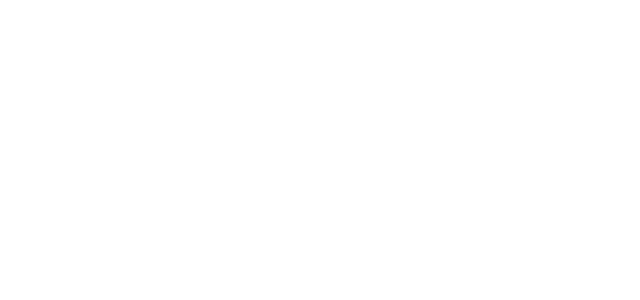
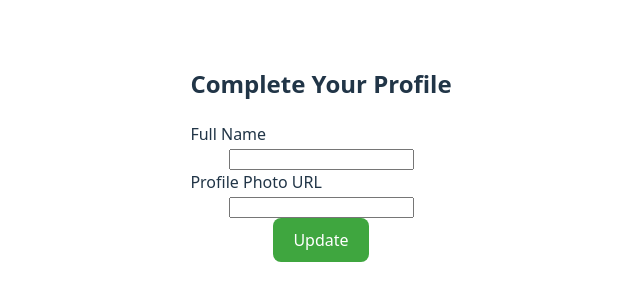
Before and after one commit to AbhayPatil-005/ReactJS-miniProjects, a React (Vite) app in the folder 13_Expense_Tracker_Project/: page /complete-profile in a window 1280 px wide. Shown: the part 246-546 px from the top of the page, without its empty margins (319-959 px from the left). Built offline with nearby package versions, Linux system fonts and the light colour scheme; sample sign-in values are in the browser's storage.

Commit message:
Added complete the profile feature

```diff
--- a/13_Expense_Tracker_Project/src/App.jsx
+++ b/13_Expense_Tracker_Project/src/App.jsx
@@ -5,6 +5,7 @@ import LoginPage from './components/auth/LoginPage';
 import HomePage from './components/dashboard/HomePage';
 import { Route, Switch, Redirect  } from 'react-router-dom';
 import { AuthContext } from './authContext/AuthContextProvider';
+import CompleteProfilePage from './components/dashboard/ProfilePage';
 
 
 function App() {
@@ -16,10 +17,17 @@ function App() {
         <Route path='/login' exact >
           {!authCtx.isLoggedIn ? <LoginPage/>:<Redirect to='/' />}
         </Route>
-        <Route path='/sign-up' component={SignUpPage}/>
+
         <Route path='/' exact>
           {authCtx.isLoggedIn ? <HomePage/>:<Redirect to='/login' />}
         </Route>
+
+        <Route path='/sign-up' component={SignUpPage}/>
+
+        <Route path="/complete-profile">
+          {authCtx.isLoggedIn ? <CompleteProfilePage /> : <Redirect to="/login" />}
+        </Route>
+
       </Switch>
     </>
   )
--- a/13_Expense_Tracker_Project/src/components/dashboard/HomePage.jsx
+++ b/13_Expense_Tracker_Project/src/components/dashboard/HomePage.jsx
@@ -1,10 +1,17 @@
 import NavBar from "./NavBar";
+import { useHistory } from "react-router-dom";
 
 const HomePage = () =>{
+    const history = useHistory();
+    const goToCompleteProfilePage=()=>{
+        history.push('/complete-profile');
+    }
     return(
         <>
         <NavBar />
         <h1>Welcome to Expense Tracker!</h1>
+        <p>Your Profile is incomplete!</p>
+        <button onClick={goToCompleteProfilePage}>Complete Profile</button>
         </>
     )
 }
--- /dev/null
+++ b/13_Expense_Tracker_Project/src/components/dashboard/ProfilePage.jsx
@@ -0,0 +1,56 @@
+import { useState, useContext } from "react";
+import { AuthContext } from "../../authContext/AuthContextProvider";
+
+
+const CompleteProfilePage=()=>{
+    const authCtx =  useContext(AuthContext);
+    const [fullName, setFullName] = useState("");
+    const [photoUrl, setPhotoUrl] = useState("");
+
+    const updateProfileHandler = async(e)=>{
+        e.preventDefault();
+        try{
+            const response = await fetch(`https://identitytoolkit.googleapis.com/v1/accounts:update?key=${import.meta.env.VITE_FIREBASE_AUTH_API_KEY}`,{
+                method:"POST",
+                headers:{"Content-Type":"application/json"},
+                body:JSON.stringify({
+                    idToken:authCtx.token,
+                    displayName:fullName,
+                    photoUrl:photoUrl,
+                    returnSecureToken:true,
+                }),
+            }
+        );
+        const data = await response.json();
+        if(!response.ok){
+            throw new Error(data.error.message || "Profile update failed");
+        };
+        alert("Profile updated successfully!");
+        console.log("Name:", data.displayName)
+
+        }catch(err){
+            console.error(err);
+            alert("Something went wrong!");
+        };
+    };
+    return(
+    <>
+        <form onSubmit={updateProfileHandler}>
+            <h2>Complete Your Profile</h2>
+            <div>
+                <label htmlFor="fullName">Full Name</label>
+                <input type="text" id="fullName" value={fullName}
+                onChange={(e)=>setFullName(e.target.value)} required />
+            </div>
+            <div>
+                <label htmlFor="url">Profile Photo URL</label>
+                <input type="url" value={photoUrl}
+                onChange={(e)=>setPhotoUrl(e.target.value)} required/>
+            </div>
+            <button type="submit">Update</button>
+        </form>
+    </>
+    )
+}
+
+export default CompleteProfilePage;
```
